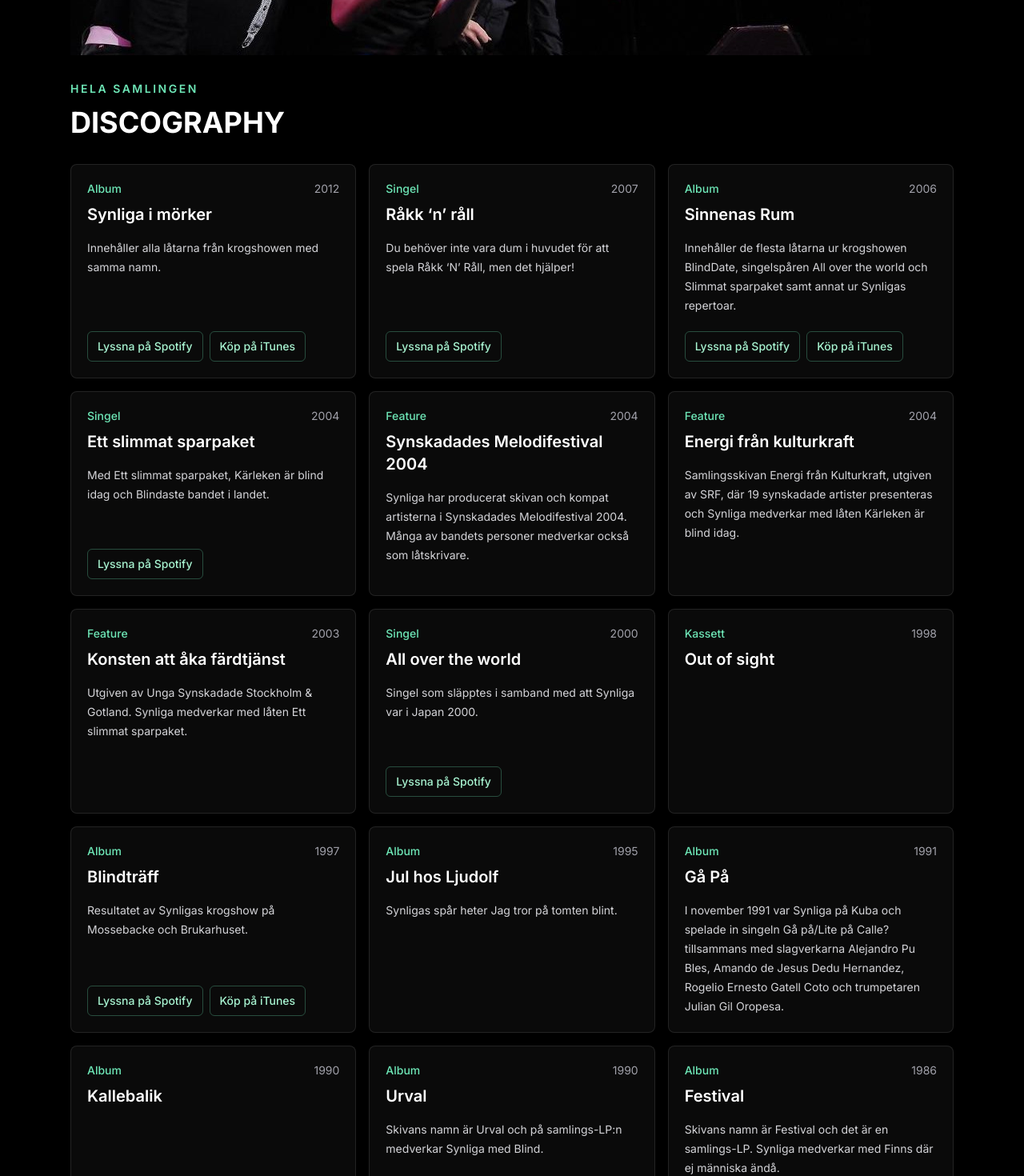
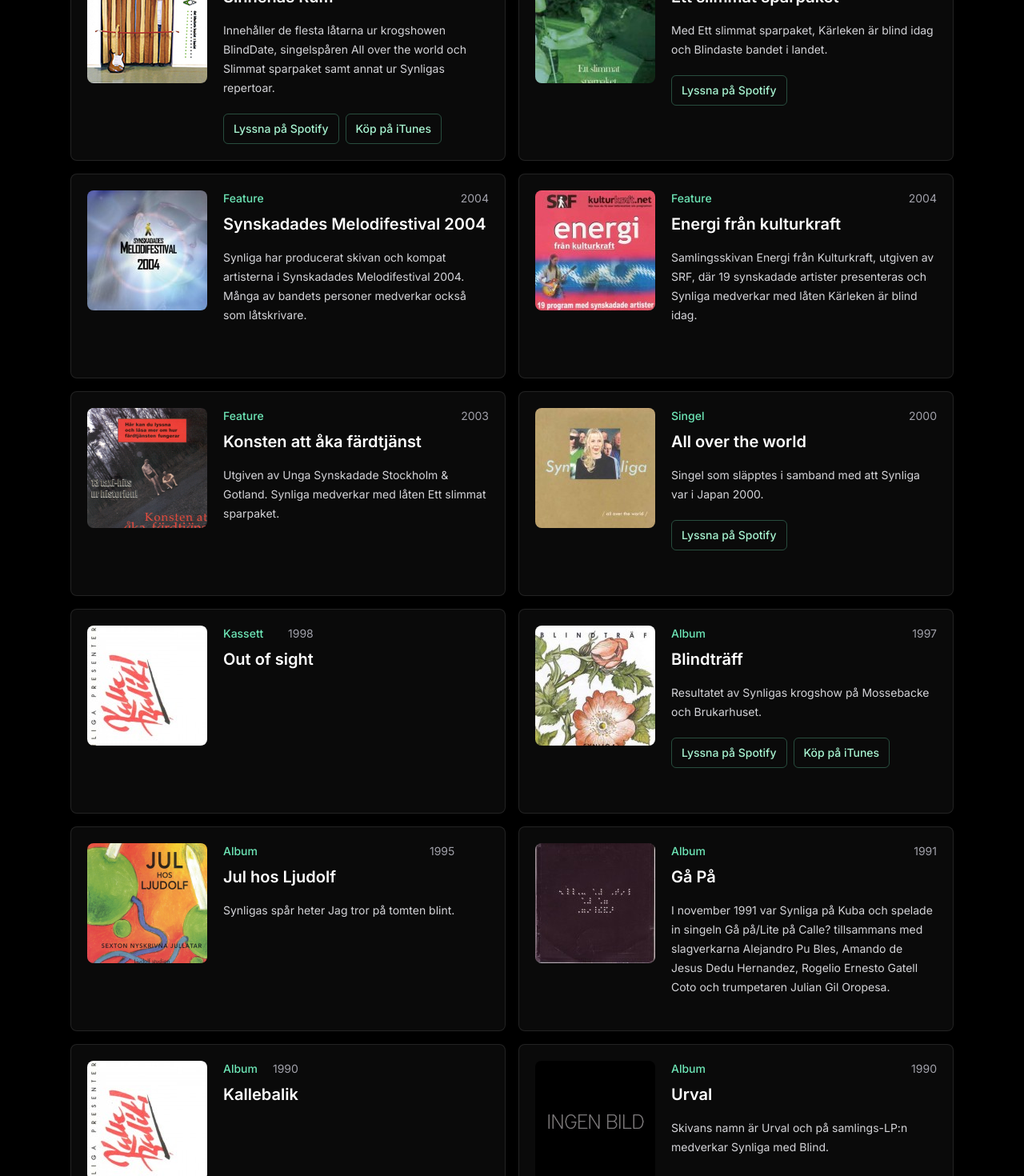
Before and after one commit to camilla-westin/Synliga, a React (Vite) app: page /diskografi in a window 1280 px wide. Shown: the part 580-2050 px from the top of the page at 80% size. Built offline with nearby package versions, Linux system fonts and the light colour scheme.

Commit message:
Added images, changed some content

```diff
--- a/src/App.jsx
+++ b/src/App.jsx
@@ -86,7 +86,6 @@
       </header>
 
       <main className="mx-auto max-w-6xl px-6 py-12">
-        <img src={assetPath('synliga2.jpg')} alt="Gruppbild på Synliga med Sven, Ulrika, Johan och Ulf" className="mb-8" />
         <Outlet />
       </main>
     </div>
--- a/src/pages/Discography.jsx
+++ b/src/pages/Discography.jsx
@@ -4,6 +4,7 @@
     year: '2012',
     type: 'Album',
     description: 'Innehåller alla låtarna från krogshowen med samma namn.',
+    image: 'synligaimorker150x150.jpg',
     links: [
       {
         label: 'Lyssna på Spotify',
@@ -21,6 +22,7 @@
     type: 'Singel',
     description:
       'Du behöver inte vara dum i huvudet för att spela Råkk ‘N’ Råll, men det hjälper!',
+    image: 'rakknrollomslag2-150x150.jpg',
     links: [
       {
         label: 'Lyssna på Spotify',
@@ -34,6 +36,7 @@
     type: 'Album',
     description:
       'Innehåller de flesta låtarna ur krogshowen BlindDate, singelspåren All over the world och Slimmat sparpaket samt annat ur Synligas repertoar.',
+    image: 'sinne150.jpg',
     links: [
       {
         label: 'Lyssna på Spotify',
@@ -51,6 +54,7 @@
     type: 'Singel',
     description:
       'Med Ett slimmat sparpaket, Kärleken är blind idag och Blindaste bandet i landet.',
+    image: "image075-150x150.jpg",
     links: [
       {
         label: 'Lyssna på Spotify',
@@ -64,6 +68,7 @@
     type: 'Feature',
     description:
       'Synliga har producerat skivan och kompat artisterna i Synskadades Melodifestival 2004. Många av bandets personer medverkar också som låtskrivare.',
+    image: 'image016-150x150.jpg'
   },
   {
     title: 'Energi från kulturkraft',
@@ -71,6 +76,7 @@
     type: 'Feature',
     description:
       'Samlingsskivan Energi från Kulturkraft, utgiven av SRF, där 19 synskadade artister presenteras och Synliga medverkar med låten Kärleken är blind idag.',
+    image: 'image062-150x150.jpg'
   },
   {
     title: 'Konsten att åka färdtjänst',
@@ -78,6 +84,7 @@
     type: 'Feature',
     description:
       'Utgiven av Unga Synskadade Stockholm & Gotland. Synliga medverkar med låten Ett slimmat sparpaket.',
+    image: 'image064-150x150.png'
   },
   {
     title: 'All over the world',
@@ -85,6 +92,7 @@
     type: 'Singel',
     description:
       'Singel som släpptes i samband med att Synliga var i Japan 2000.',
+    image: 'image070-150x150.jpg',
     links: [
       {
         label: 'Lyssna på Spotify',
@@ -96,12 +104,14 @@
     title: 'Out of sight',
     year: '1998',
     type: 'Kassett',
+    image: 'kallebalik-150x150.jpg',
   },
   {
     title: 'Blindträff',
     year: '1997',
     type: 'Album',
     description: 'Resultatet av Synligas krogshow på Mossebacke och Brukarhuset.',
+    image: 'image058-150x150.jpg',
     links: [
       {
         label: 'Lyssna på Spotify',
@@ -118,6 +128,7 @@
     year: '1995',
     type: 'Album',
     description: 'Synligas spår heter Jag tror på tomten blint.',
+    image: 'image066-150x150.png',
   },
   {
     title: 'Gå På',
@@ -125,11 +136,13 @@
     type: 'Album',
     description:
       'I november 1991 var Synliga på Kuba och spelade in singeln Gå på/Lite på Calle? tillsammans med slagverkarna Alejandro Pu Bles, Amando de Jesus Dedu Hernandez, Rogelio Ernesto Gatell Coto och trumpetaren Julian Gil Oropesa.',
+    image: 'ga_pa-150x150.jpg',
   },
   {
     title: 'Kallebalik',
     year: '1990',
     type: 'Album',
+    image: 'kallebalik-150x150.jpg',
   },
   {
     title: 'Urval',
@@ -137,6 +150,7 @@
     type: 'Album',
     description:
       'Skivans namn är Urval och på samlings-LP:n medverkar Synliga med Blind.',
+    image: 'ingenbild1501.jpg'
   },
   {
     title: 'Festival',
@@ -144,6 +158,7 @@
     type: 'Album',
     description:
       'Skivans namn är Festival och det är en samlings-LP. Synliga medverkar med Finns där ej människa ändå.',
+    image: 'ingenbild1501.jpg'
   },
   {
     title: 'Ljudskap',
@@ -151,8 +166,11 @@
     type: 'Album',
     description:
       'Skivans namn är Ljudskap och det är en samlings-LP. Synliga medverkar med spåret Blind.',
+    image: 'ingenbild1501.jpg'
   },
 ]
+
+const assetPath = (path) => `${import.meta.env.BASE_URL}assets/${path}`
 
 function Discography() {
   return (
@@ -160,13 +178,21 @@
       <p className="mb-3 text-sm font-semibold uppercase tracking-[0.18em] text-emerald-300">
         Hela samlingen
       </p>
-      <h1 className="text-4xl font-bold text-white">Discography</h1>
-      <div className="mt-8 grid gap-4 md:grid-cols-2 xl:grid-cols-3">
+      <h1 className="text-4xl font-bold text-white">Discografi</h1>
+      <div className="mt-8 grid gap-4 md:grid-cols-2">
         {releases.map((release) => (
           <article
             key={release.title}
-            className="flex min-h-64 flex-col rounded-lg border border-white/10 bg-white/[0.04] p-5"
+            className="flex min-h-64 rounded-lg border border-white/10 bg-white/[0.04] p-5"
           >
+            {release.image ? (
+              <img
+                src={assetPath(release.image)}
+                alt={release.title}
+                className="mb-5 rounded-lg w-[150px] h-[150px] object-cover object-center mr-5"
+              />
+            ) : null}
+            <div>
               <div className="flex items-center justify-between gap-4">
                 <p className="text-sm font-medium text-emerald-300">
                   {release.type}
@@ -198,6 +224,7 @@
                   ))}
                 </div>
               ) : null}
+            </div>
           </article>
         ))}
       </div>
--- a/src/pages/DiscographyEnglish.jsx
+++ b/src/pages/DiscographyEnglish.jsx
@@ -5,6 +5,7 @@
     type: 'Album',
     description:
       'Includes all the songs from the bands stage show with the same name. The title is a game with words and can mean visible in the dark. This album is in Swedish.',
+    image: 'synligaimorker150x150.jpg',
     links: [
       {
         label: 'Listen on Spotify',
@@ -22,6 +23,7 @@
     type: 'Single',
     description:
       '“There’s no need to be stupid just because you want to play some rock’ n’ roll, but it’s helpful”. A single with the same song in a Swedish and an English version.',
+    image: 'rakknrollomslag2-150x150.jpg',
     links: [
       {
         label: 'Listen on Spotify',
@@ -35,6 +37,7 @@
     type: 'Album',
     description:
       'Includes most of the songs from the stage show with the same name. Two of the songs are in English.',
+    image: 'sinne150.jpg',
     links: [
       {
         label: 'Listen on Spotify',
@@ -52,6 +55,7 @@
     type: 'Single',
     description:
       'Includes the Songs, ”Ett slimmat sparpaket”, ”Kärleken är blind idag” and ”Blindaste bandet i landet.”',
+    image: "image075-150x150.jpg",
     links: [
       {
         label: 'Listen on Spotify',
@@ -65,6 +69,7 @@
     type: 'Feature',
     description:
       'Various artists. Played and produced by Synliga and some of the members of the band has also written music and lyrics to some of the songs.',
+    image: 'image016-150x150.jpg'
   },
   {
     title: 'Energi från kulturkraft',
@@ -72,6 +77,7 @@
     type: 'Feature',
     description:
       'Various artists. Synligas song on this album is, “Kärleken är blind idag/Love Can’t See a Thing Today.”',
+    image: 'image062-150x150.jpg'
   },
   {
     title: 'Konsten att åka färdtjänst',
@@ -79,6 +85,7 @@
     type: 'Feature',
     description:
       'Various artists. The song by Synliga on this album is called, “Ett slimmat sparpaket/Barking at The Moon.”',
+    image: 'image064-150x150.png'
   },
   {
     title: 'All over the world',
@@ -86,6 +93,7 @@
     type: 'Single',
     description:
       'Released as a single to coincide with the groups concerts in Japan 2000.',
+    image: 'image070-150x150.jpg',
     links: [
       {
         label: 'Listen on Spotify',
@@ -97,12 +105,14 @@
     title: 'Out of sight',
     year: '1998',
     type: 'Album',
+    image: 'outofsight-150x150.jpg',
   },
   {
     title: 'Blindträff/Blind Date',
     year: '1997',
     type: 'Album',
     description: 'Material, live and studio, from the bands stage show 1997.',
+    image: 'image058-150x150.jpg',
     links: [
       {
         label: 'Listen on Spotify',
@@ -120,6 +130,7 @@
     type: 'Feature',
     description:
       'Various artists.“I Believe Blindly in Father Christmas/Jag tror på tomten blint”, is the song by Synliga on this album recorded at bass player Ulfs studio Ljudolf. Several of the members also appear on other tracks.',
+    image: 'image066-150x150.png',
   },
   {
     title: 'Gå på/Go On',
@@ -127,12 +138,14 @@
     type: 'Album',
     description:
       'Includes 4 tracks, two songs both in Swedish and in English. Recorded in Cuba in November of 1991 by the band and the local musicians Alejandro Pu Bles, Amando de Jesus Dedu Hernandez, Rogelio Ernesto Gatell Coto and Julian Gil Oropesa.',
+    image: 'ga_pa-150x150.jpg',
   },
   {
     title: 'Kallebalik',
     year: '1990',
     type: 'Cassette',
     description: 'A musical by the band released only on cassette.',
+    image: 'kallebalik-150x150.jpg',
   },
   {
     title: 'Urval',
@@ -140,6 +153,7 @@
     type: 'Album',
     description:
       'Various artists. The song by the band on this one is, “Blind.”',
+    image: 'ingenbild1501.jpg'
   },
   {
     title: 'Festival',
@@ -147,6 +161,7 @@
     type: 'Album',
     description:
       'Various artists. “Finns där ej människa ändå” is the bands contribution to this album.',
+    image: 'ingenbild1501.jpg'
   },
   {
     title: 'Ljudskap',
@@ -154,22 +169,33 @@
     type: 'Album',
     description:
       'Various artists. First thing released by the group and the song on this one is, “Blind.”',
+    image: 'ingenbild1501.jpg'
   },
 ]
+
+const assetPath = (path) => `${import.meta.env.BASE_URL}assets/${path}`
 
 function DiscographyEnglish() {
   return (
     <section>
       <p className="mb-3 text-sm font-semibold uppercase tracking-[0.18em] text-emerald-300">
-        Discography
+        Synliga in English
       </p>
       <h1 className="text-4xl font-bold text-white">Discography</h1>
-      <div className="mt-8 grid gap-4 md:grid-cols-2 xl:grid-cols-3">
+      <div className="mt-8 grid gap-4 md:grid-cols-2">
         {releases.map((release) => (
           <article
             key={release.title}
-            className="flex min-h-64 flex-col rounded-lg border border-white/10 bg-white/[0.04] p-5"
+            className="flex min-h-64 rounded-lg border border-white/10 bg-white/[0.04] p-5"
           >
+            {release.image ? (
+              <img
+                src={assetPath(release.image)}
+                alt={release.title}
+                className="mb-5 rounded-lg w-[150px] h-[150px] object-cover object-center mr-5"
+              />
+            ) : null}
+            <div>
               <div className="flex items-center justify-between gap-4">
                 <p className="text-sm font-medium text-emerald-300">
                   {release.type}
@@ -201,6 +227,7 @@
                   ))}
                 </div>
               ) : null}
+              </div>
           </article>
         ))}
       </div>
--- a/src/pages/Home.jsx
+++ b/src/pages/Home.jsx
@@ -80,9 +80,12 @@
   },
 ]
 
+const assetPath = (path) => `${import.meta.env.BASE_URL}assets/${path}`
+
 function Home() {
   return (
     <section>
+      <img src={assetPath('synliga2.jpg')} alt="Gruppbild på Synliga med Sven, Ulrika, Johan och Ulf" className="mb-8" />
       <div className="max-w-4xl">
         <h1 className="text-4xl font-bold text-white sm:text-5xl">
           Boka Synliga
--- a/src/pages/MorkershowEnglish.jsx
+++ b/src/pages/MorkershowEnglish.jsx
@@ -68,7 +68,7 @@
   return (
     <section>
       <p className="mb-3 text-sm font-semibold uppercase tracking-[0.18em] text-emerald-300">
-        Shows in the dark
+        Synliga in English
       </p>
       <h1 className="text-4xl font-bold text-white sm:text-5xl">
         Shows in the dark
```
Also changed, not shown: public/assets/ingenbild1501.jpg (added). Lines whose indentation alone changed are shown as unchanged.
